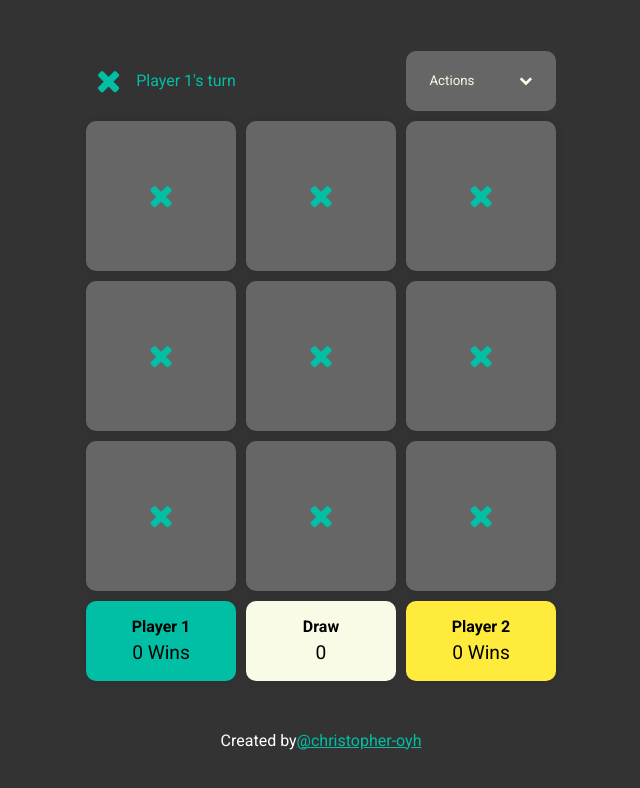
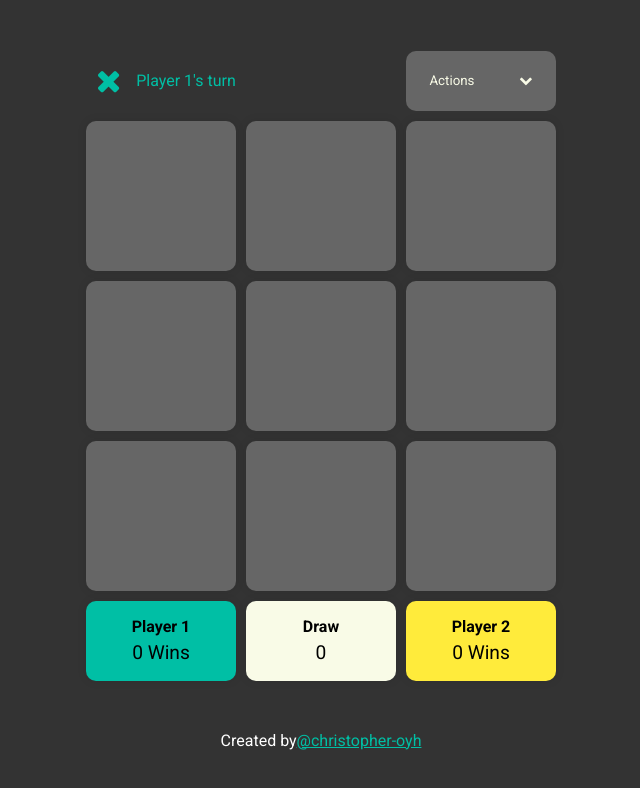
Before and after one commit to christopher-oyh/tic-tac-toe-project, a React app in the folder react/: page / in a window 1280 px wide. Shown: the top 788 px of the page, without its empty margins (319-959 px from the left). Built offline with nearby package versions, Linux system fonts and the light colour scheme.

Commit message:
Fixed reset sate features

```diff
--- a/react/src/App.tsx
+++ b/react/src/App.tsx
@@ -1,10 +1,137 @@
+import { useState } from "react";
 import "./App.css";
 import Footer from "./components/Footer";
 import Menu from "./components/Menu";
 import Modal from "./components/Modal";
+import { Game, GameState, Player } from "./types";
+import classnames from "classnames";
+import { stat } from "fs";
+
+const players: Player[] = [
+  {
+    id: 1,
+    name: "Player 1",
+    iconClass: "fa-times",
+    colorClass: "turquoise",
+  },
+  {
+    id: 2,
+    name: "Player 2",
+    iconClass: "fa-circle-o",
+    colorClass: "yellow",
+  },
+];
+
+function derivedGame(state: GameState) {
+  const currentPlayer = players[state.currentGameMoves.length % 2];
+
+  const winningCombination = [
+    // Horizontal
+    [1, 2, 3],
+    [4, 5, 6],
+    [7, 8, 9],
+    // Vertical
+    [1, 4, 7],
+    [2, 5, 8],
+    [3, 6, 9],
+    // Diagonal
+    [1, 5, 9],
+    [3, 5, 7],
+  ];
+
+  let winner = null;
+  for (const player of players) {
+    //   console.log("Player: ", player);
+    const selectedSquareIDs = state.currentGameMoves
+      .filter((currentGameMoves) => currentGameMoves.player.id === player.id)
+      .map((currentGameMoves) => currentGameMoves.squareID);
+
+    // Check if the player has won
+    for (const pattern of winningCombination) {
+      // console.log("Pattern: ", pattern);
+      if (pattern.every((squareID) => selectedSquareIDs.includes(squareID))) {
+        winner = player;
+        //   console.log("Winner: ", winner);
+        break;
+      }
+    }
+  }
+
+  return {
+    currentPlayer,
+    currentGameMoves: state.currentGameMoves,
+    status: {
+      isComplete: winner != null || state.currentGameMoves.length === 9,
+      winner,
+    },
+  };
+}
+function derivedStats(state: GameState) {
+  return {
+    playerWithStats: players.map((player) => {
+      const wins = state.history.currentRoundGames.filter(
+        (game) => game.status.winner?.id == player.id
+      ).length;
+
+      return {
+        ...player,
+        wins,
+      };
+    }),
+    ties: state.history.currentRoundGames.filter(
+      (game) => game.status.winner === null
+    ).length,
+  };
+}
 
 export default function App() {
-  const showModal = false;
+  const [state, setState] = useState<GameState>({
+    currentGameMoves: [], // squareID, player
+    history: {
+      currentRoundGames: [],
+      allGames: [],
+    },
+  });
+
+  const game = derivedGame(state);
+  const stats = derivedStats(state);
+
+  // console.log(game);
+  // console.log(stats);
+
+  function handlePlayerMove(squareID: number, player: Player) {
+    setState((prev) => {
+      const stateClone = structuredClone(prev);
+      stateClone.currentGameMoves.push({ squareID, player });
+      return stateClone;
+    });
+  }
+
+  function resetGame(resetScores: boolean) {
+    // console.log("resetGame", resetScores);
+    setState((prev) => {
+      const stateClone = structuredClone(prev);
+
+      const { status, currentGameMoves } = game;
+
+      if (status.isComplete) {
+        stateClone.history.currentRoundGames.push({
+          currentGameMoves,
+          status,
+        });
+      }
+      stateClone.currentGameMoves = [];
+
+      if (resetScores) {
+        stateClone.history.allGames.push({
+          currentGameMoves,
+          status,
+        });
+        stateClone.history.currentRoundGames = [];
+      }
+      return stateClone;
+    });
+  }
 
   return (
     <>
@@ -16,33 +143,64 @@ export default function App() {
             <p className="turquoise">Player 1's turn</p>
           </div>
 
-          <Menu onAction={(action) => console.log(action)} />
+          <Menu onAction={(action) => resetGame(action === "reset-game")} />
 
           {/* <!-- Game board --> */}
-          {[1, 2, 3, 4, 5, 6, 7, 8, 9].map((squareID) => (
-            <div key={squareID} className="squares shadow">
-              <i className="fa fa-times turquoise"></i>
-            </div>
-          ))}
+          {[1, 2, 3, 4, 5, 6, 7, 8, 9].map((squareID) => {
+            const existingMove = game.currentGameMoves.find(
+              (move) => move.squareID === squareID
+            );
+
+            return (
+              <div
+                key={squareID}
+                className="squares shadow"
+                onClick={() => {
+                  if (existingMove) return;
+
+                  handlePlayerMove(squareID, game.currentPlayer);
+                }}
+              >
+                {existingMove && (
+                  <i
+                    className={classnames(
+                      "fa",
+                      existingMove.player.iconClass,
+                      existingMove.player.colorClass
+                    )}
+                  ></i>
+                )}
+              </div>
+            );
+          })}
 
           {/* <!-- Score board --> */}
           <div id="player1-box" className="score shadow">
             <p>Player 1</p>
-            <span data-id="p1-wins">0 Wins</span>
+            <span data-id="p1-wins">{stats.playerWithStats[0].wins} Wins</span>
           </div>
           <div id="ties-box" className="score shadow">
             <p>Draw</p>
-            <span data-id="ties">0 </span>
+            <span data-id="ties">{stats.ties}</span>
           </div>
           <div id="player2-box" className="score shadow">
             <p>Player 2</p>
-            <span data-id="p2-wins">0 Wins</span>
+            <span data-id="p2-wins">{stats.playerWithStats[1].wins} Wins</span>
           </div>
         </div>
       </main>
 
       <Footer />
-      {showModal && <Modal message="Player 1 Wins" />}
+      {game.status.isComplete && (
+        <Modal
+          message={
+            game.status.winner
+              ? `${game.status.winner.name} won!`
+              : "It's a Draw!"
+          }
+          onClick={() => resetGame(false)}
+        />
+      )}
 
       <script src="dist/app.js" type="module"></script>
       {/* <!-- <script src="js/index.js" type="module"></script> --> */}
--- a/react/src/components/Modal.tsx
+++ b/react/src/components/Modal.tsx
@@ -2,16 +2,17 @@ import "./Modal.css";
 
 type Props = {
   message: string;
+  onClick(): void;
 };
 
-export default function Modal({ message }: Props) {
+export default function Modal({ message, onClick }: Props) {
   return (
     // {/* <!-- Modal when game e nds --> */}
     <div className="modal" data-id="modal">
       <div className="modal-content" data-id="modal-contents">
         <h1>Game Over</h1>
         <p>{message}</p>
-        <button>Play Again</button>
+        <button onClick={onClick}>Play Again</button>
       </div>
     </div>
   );
```
